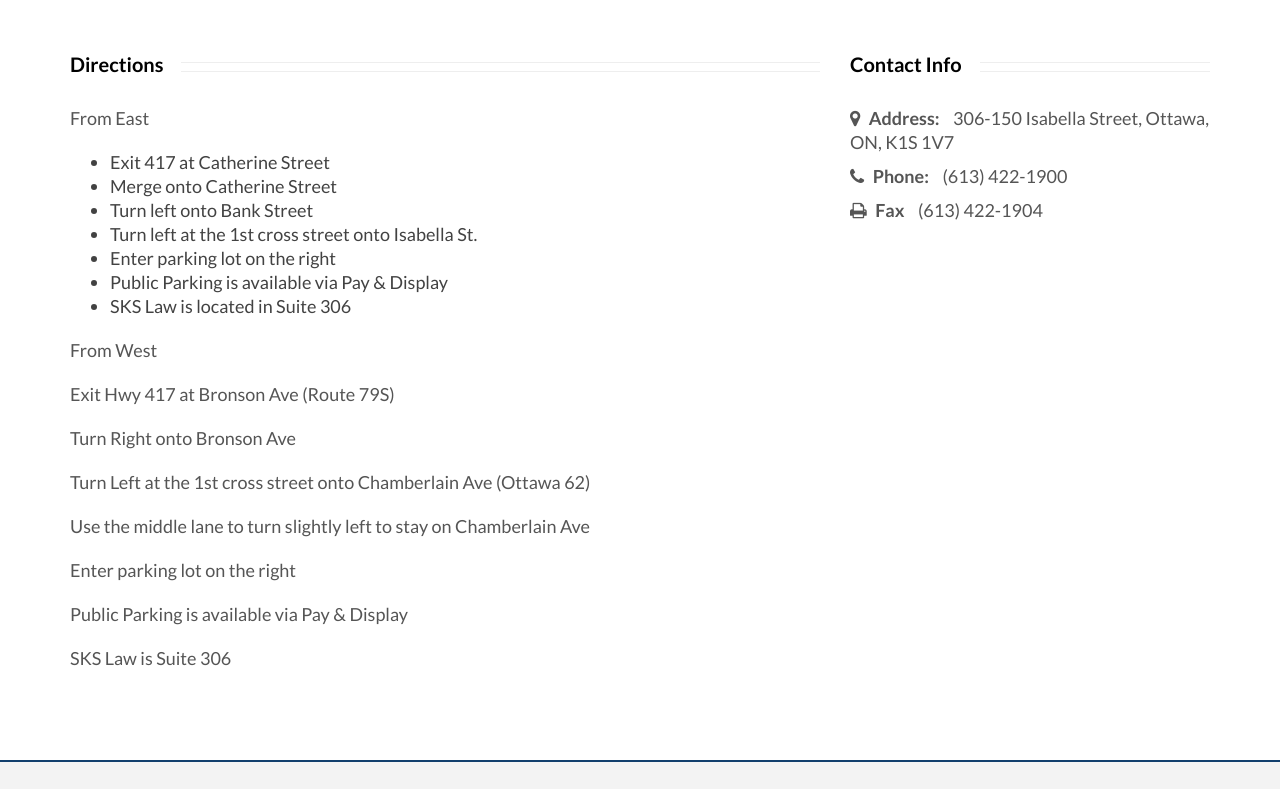
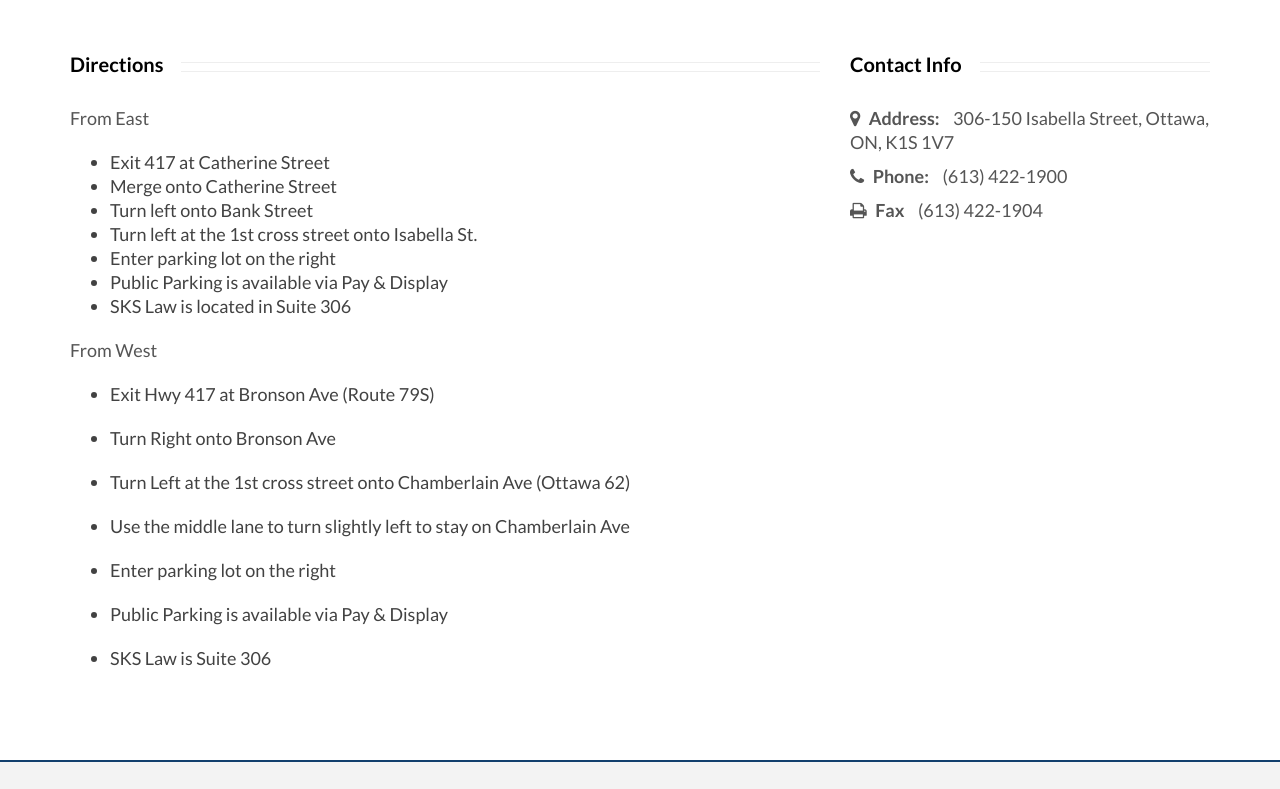
Before and after one commit to skslaw/skslaw.github.io, a plain HTML site: page contact/ottawa.html in a window 1280 px wide. Shown: the part 692-1481 px from the top of the page. Drawn offline with nearby package versions, Linux system fonts and the light colour scheme; some packages are replaced by stand-ins of ours; a script that the page names is missing.

Commit message:
Update ottawa.html

```diff
--- a/contact/ottawa.html
+++ b/contact/ottawa.html
@@ -126,7 +126,7 @@
 								<div class="col-md-8 margin30">
 										<h3 class="heading">Directions</h3>
 										<p>
-												<b></b>From East </p></b>
+												<b>From East </p></b>
 												<ul>
 <li>Exit 417 at Catherine Street
 <li>Merge onto Catherine Street
@@ -137,14 +137,16 @@
 <li>SKS Law is located in Suite 306
 </ul>
 <p></p>
-<p><b></b>From West</p></b>
-<p>Exit Hwy 417 at Bronson Ave (Route 79S)</p>
-<p>Turn Right onto Bronson Ave</p>
-<p>Turn Left at the 1st cross street onto Chamberlain Ave (Ottawa 62)</p>
-<p>Use the middle lane to turn slightly left to stay on Chamberlain Ave</p>
-<p>Enter parking lot on the right</p>
-<p>Public Parking is available via Pay & Display</p>
-<p>SKS Law is Suite 306</p>
+<p><b>From West</p></b>
+<ul>
+<li>Exit Hwy 417 at Bronson Ave (Route 79S)</p>
+<li>Turn Right onto Bronson Ave</p>
+<li>Turn Left at the 1st cross street onto Chamberlain Ave (Ottawa 62)</p>
+<li>Use the middle lane to turn slightly left to stay on Chamberlain Ave</p>
+<li>Enter parking lot on the right</p>
+<li>Public Parking is available via Pay & Display</p>
+<li>SKS Law is Suite 306</p>
+</ul>
 
 										</p>
 								</div>
```
